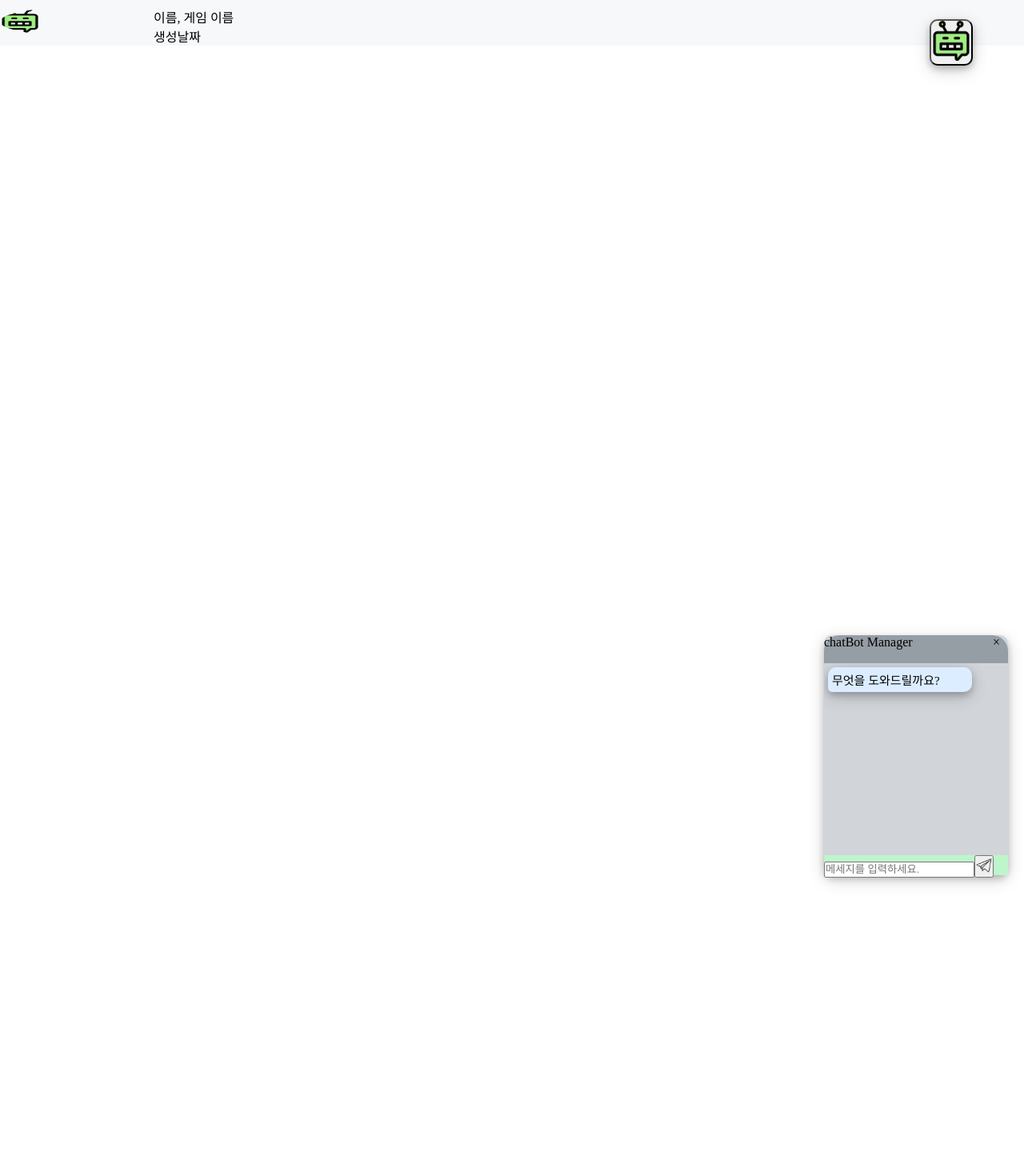
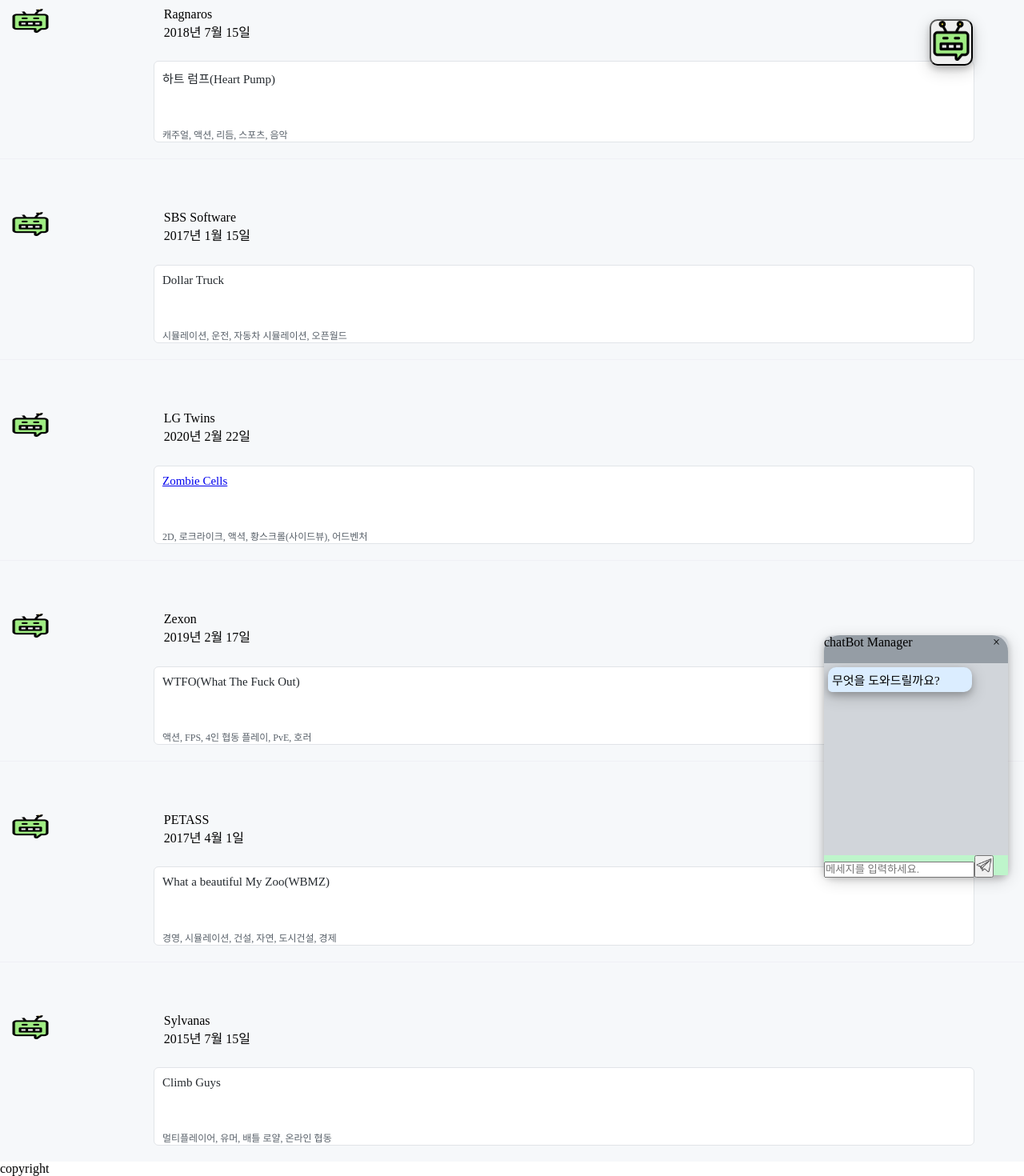
Before and after one commit to toto1444/Project-Via-Lactea, a Vue app in the folder Project/ojakgyo/: page / in a window 1280 px wide. Shown: the part 696-2166 px from the top of the page at 80% size. Before the commit the page ends 800 px from the top, so only its background shows below. Built offline with nearby package versions, Linux system fonts and the light colour scheme; a web font is replaced by a local one.

Commit message:
Hot-fix 2: Figured out what was the problem. The reason was 'babel-runtime', that module no longer has '@core-js' as component.

```diff
--- a/Project/ojakgyo/package.json
+++ b/Project/ojakgyo/package.json
@@ -9,13 +9,16 @@
   },
   "dependencies": {
     "@vue/composition-api": "^1.0.0-beta.20",
+    "babel-runtime": "^6.26.0",
     "core-js": "^3.6.5",
     "sass": "^1.29.0",
     "sass-loader": "^10.1.0",
     "vue": "^2.6.11",
     "vue-beautiful-chat": "^2.5.0",
     "vue-bot-ui": "^0.2.4",
-    "vue-router": "^3.4.9"
+    "vue-markdown": "^2.2.4",
+    "vue-router": "^3.4.9",
+    "vuex": "^3.6.0"
   },
   "devDependencies": {
     "@vue/cli-plugin-babel": "~4.5.0",
--- /dev/null
+++ b/Project/ojakgyo/src/components/copyright.vue
@@ -0,0 +1,13 @@
+<template>
+
+	<div>
+		copyright
+	</div>
+</template>
+
+<script>
+
+  export default {
+    name: "copyright"
+  }
+</script>
--- a/Project/ojakgyo/src/components/source.vue
+++ b/Project/ojakgyo/src/components/source.vue
@@ -1,3 +1,12 @@
+<!--
+nav 개발자: 한지웅
+
+여기는 상단의 NAV를 정의하는 곳입니다.
+기능은 x 누르면 nav가 닫히고, 메뉴를 누르면 nav가 열립니다.
+
+현재 연결된 곳은 : HOME.vue
+-->
+
 <template>
 
   <div>
@@ -6,8 +15,78 @@
           <div class="indImg">
             <img src="../assets/chatbot.png" alt="" width="24" height="32"/>
           </div>
-            <div> 이름, 게임 이름 </div>
-            <div> 생성날짜 </div>
+            <div> Ragnaros </div>
+            <div> 2018년 7월 15일 </div>
+        </div>
+	<div class="gameEX">
+		<div class="gameHeader"> 하트 럼프(Heart Pump) </div>
+		<div class="gameContent"> 캐주얼, 액션, 리듬, 스포츠, 음악 </div>
+	</div>
+
+      </div>
+      <div class="game">
+        <div class="source1">
+          <div class="indImg">
+            <img src="../assets/chatbot.png" alt="" width="24" height="32"/>
+          </div>
+            <div> SBS Software </div>
+            <div> 2017년 1월 15일 </div>
+        </div>
+        <div class="gameEX">
+                <div class="gameHeader"> Dollar Truck </div>
+                <div class="gameContent"> 시뮬레이션, 운전, 자동차 시뮬레이션, 오픈월드 </div>
+        </div>
+      </div>
+      <div class="game">
+        <div class="source1">
+          <div class="indImg">
+            <img src="../assets/chatbot.png" alt="" width="24" height="32"/>
+          </div>
+            <div> LG Twins </div>
+            <div> 2020년 2월 22일 </div>
+        </div>
+        <div class="gameEX">
+                <div class="gameHeader"><a href="/zombieCells"> Zombie Cells</a> </div>
+                <div class="gameContent"> 2D, 로크라이크, 액셕, 황스크롤(사이드뷰), 어드벤처 </div>
+        </div>
+      </div>
+      <div class="game">
+        <div class="source1">
+          <div class="indImg">
+            <img src="../assets/chatbot.png" alt="" width="24" height="32"/>
+          </div>
+            <div> Zexon </div>
+            <div> 2019년 2월 17일 </div>
+        </div>
+        <div class="gameEX">
+                <div class="gameHeader"> WTFO(What The Fuck Out)  </div>
+                <div class="gameContent"> 액션, FPS, 4인 협동 플레이, PvE, 호러 </div>
+        </div>
+      </div>
+            <div class="game">
+        <div class="source1">
+          <div class="indImg">
+            <img src="../assets/chatbot.png" alt="" width="24" height="32"/>
+          </div>
+            <div> PETASS </div>
+            <div> 2017년 4월 1일 </div>
+        </div>
+        <div class="gameEX">
+                <div class="gameHeader"> What a beautiful My Zoo(WBMZ) </div>
+                <div class="gameContent"> 경영, 시뮬레이션, 건설, 자연, 도시건설, 경제 </div>
+        </div>
+      </div>
+            <div class="game">
+        <div class="source1">
+          <div class="indImg">
+            <img src="../assets/chatbot.png" alt="" width="24" height="32"/>
+          </div>
+            <div> Sylvanas </div>
+            <div> 2015년 7월 15일 </div>
+        </div>
+        <div class="gameEX">
+                <div class="gameHeader"> Climb Guys</div>
+                <div class="gameContent"> 멀티플레이어, 유머, 배틀 로얄, 온라인 협동  </div>
         </div>
       </div>
   </div>
@@ -27,11 +106,34 @@
 .game {
   border-top: 1px solid #f0f0f5;
   background-color: #f6f8fa;
+  padding-bottom: 20px;
+}
+.gameHeader {
+  color: #24292E;
+  font-size: 15px;
+  margin-top: 10px;
+  margin-left: 10px;
+}
+.gameContent {
+  color: #586069;
+  margin-top: 5%;
+  margin-left: 10px;
+  font-size: 12px;
+}
+.gameEX {
+  position: relative;
+  border: 1px solid #e1e4e8;
+  background-color: #fff;
+  border-radius: 6px;
+  width: 80%;
+  margin-top: 2%;
+  left: 15%;
 }
 .source1 {
   margin-top: 5%;
 }
 .indImg {
+  padding-left: 1%;
   width: 15%;
   float: left;
   border: 50%;
--- /dev/null
+++ b/Project/ojakgyo/src/components/zombieGame.vue
@@ -0,0 +1,31 @@
+<!--
+nav 개발자: 한지웅
+
+여기는 상단의 NAV를 정의하는 곳입니다.
+기능은 x 누르면 nav가 닫히고, 메뉴를 누르면 nav가 열립니다.
+
+현재 연결된 곳은 : zombieCells.vue
+-->
+<template>
+
+  <div>
+
+    <h1> qweqweqwe </h1>
+    <h1> qweqweqwe </h1>
+  </div>
+</template>
+
+
+<script>
+
+export default {
+  name: "zombieSource"
+}
+
+
+</script>
+
+<style scope>
+
+
+</style>
--- a/Project/ojakgyo/src/router/index.js
+++ b/Project/ojakgyo/src/router/index.js
@@ -1,8 +1,12 @@
 import Vue from 'vue'
 import VueRouter from 'vue-router'
+import VueCompositionApi from '@vue/composition-api';
 import Home from '../views/Home.vue'
 
+//import VueMarkdown from 'vue-markdown'
+Vue.use(VueCompositionApi);
 Vue.use(VueRouter)
+//Vue.use(VueMarkdown)
 
 const routes = [
   {
@@ -17,6 +21,11 @@
     // this generates a separate chunk (about.[hash].js) for this route
     // which is lazy-loaded when the route is visited.
     component: () => import(/* webpackChunkName: "about" */ '../views/About.vue')
+  },
+  {
+    path: '/zombieCells',
+    name: 'zombieCells',
+    component: () => import('../views/zombieCells.vue')
   }
 ]
 
--- /dev/null
+++ b/Project/ojakgyo/src/store/index.js
@@ -0,0 +1,15 @@
+import Vue from 'vue'
+import Vuex from 'vuex'
+
+Vue.use(Vuex)
+
+export default new Vuex.Store({
+  state: {
+  },
+  mutations: {
+  },
+  actions: {
+  },
+  modules: {
+  }
+})
--- a/Project/ojakgyo/src/views/Home.vue
+++ b/Project/ojakgyo/src/views/Home.vue
@@ -5,6 +5,7 @@
     <srcHeader></srcHeader>
     <rank></rank>
     <src></src>
+    <copyright></copyright>
     <chatbot></chatbot>
   </div>
 </template>
@@ -17,15 +18,21 @@
 import srcHeader from '@/components/header.vue'
 import rank from '@/components/rank.vue'
 import src from '@/components/source.vue'
+import copyright from '@/components/copyright.vue'
+
+
+
 export default {
   name: 'Home',
+
   components: {
     mainPage,
     navigation,
     chatbot,
     srcHeader,
     rank,
-    src
+    src,
+    copyright
   }
 }
 </script>
--- /dev/null
+++ b/Project/ojakgyo/src/views/zombieCells.vue
@@ -0,0 +1,40 @@
+<template>
+  <div>
+    <navigation></navigation>
+    <chatbot></chatbot>
+    <zombieSource></zombieSource>
+    <VueMarkdown> # hello </VueMarkdown>
+    <VueMarkdown> ## hello </VueMarkdown>
+ </div>
+ </template>
+
+
+
+
+<script>
+import navigation from '@/components/nav.vue'
+import chatbot from '@/components/chatbot.vue'
+import zombieSource from '@/components/zombieGame'
+import VueMarkdown from 'vue-markdown'
+
+export default {
+
+    name: 'zombieCells',
+    components: {
+      navigation,
+      chatbot,
+      zombieSource,
+      VueMarkdown
+    }
+
+}
+
+</script>
+
+<style scope>
+
+gameTime {
+  color: #343A40;
+}
+
+</style>
```
Also changed, not shown: Project/ojakgyo/src/components/header.vue (+9 -0 lines), Project/ojakgyo/src/main.js (+13 -0 lines), 2 other files (tests, documents, lock files or other folders).
